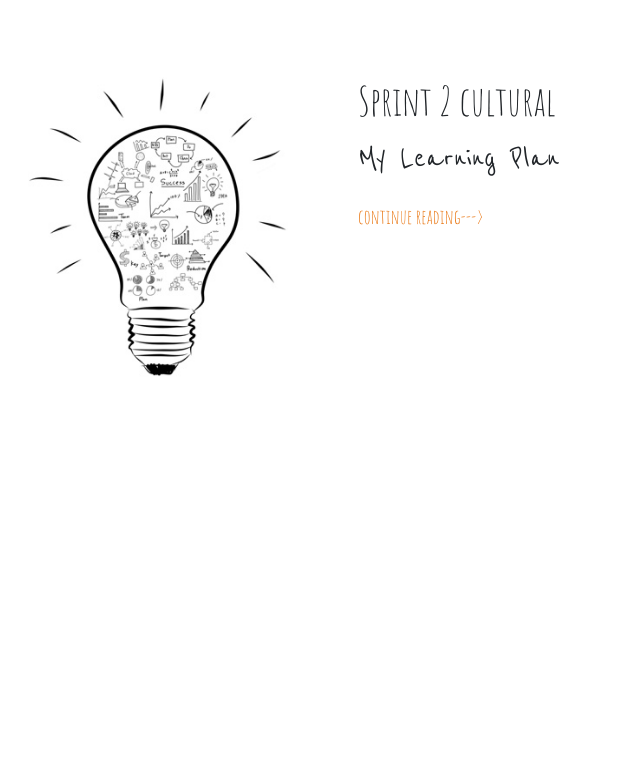
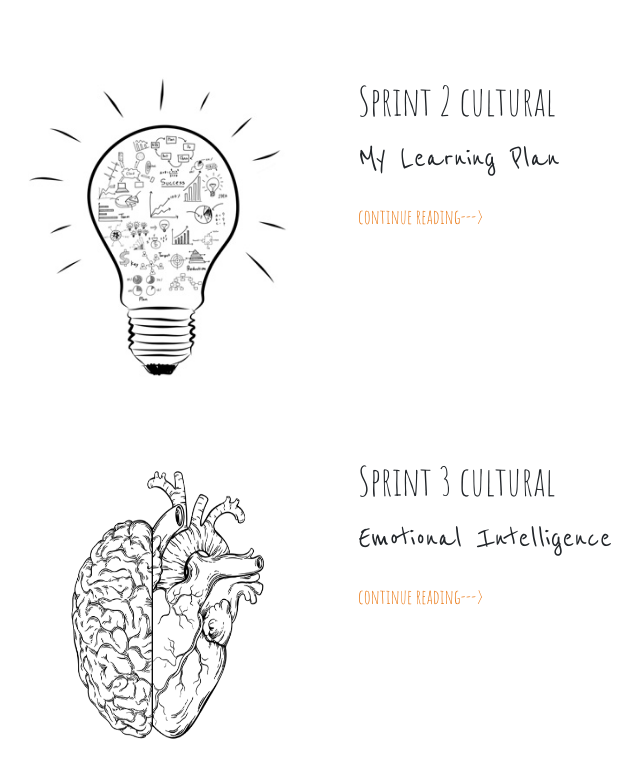
Before and after one commit to izzy-asplet/izzy-asplet.github.io, a plain HTML site: page index.html in a window 1280 px wide. Shown: the part 1333-2110 px from the top of the page, without its empty margins (297-939 px from the left). Before the commit the page ends 1790 px from the top, so only its background shows below. Drawn offline with nearby package versions, Linux system fonts and the light colour scheme.

Commit message:
added sprint3 cultual blog

```diff
--- a/index.html
+++ b/index.html
@@ -70,6 +70,19 @@
       </div>
     </div>
 
+    <!-- Blog -->
+    <div class="blog row">
+      <div class="col-md-6 text-right">
+        <img src="images/heartbrain.png" alt="drawing of half a brain and half a heart" height="300" width="300" class="image">
+      </div>
+
+      <div class="col-md-6">
+        <h3>Sprint 3 cultural</h3>
+        <p>Emotional Intelligence</p>
+        <a href="sprint3-cultural.html"><span class="link">continue reading---></span></a>
+      </div>
+    </div>
+
     <script src="https://code.jquery.com/jquery-3.3.1.slim.min.js"
       integrity="sha384-q8i/X+965DzO0rT7abK41JStQIAqVgRVzpbzo5smXKp4YfRvH+8abtTE1Pi6jizo"
       crossorigin="anonymous"></script>
```
Also changed, not shown: sprint3-cultural.html (added, +18 -0 lines), images/heartbrain.png (added).
